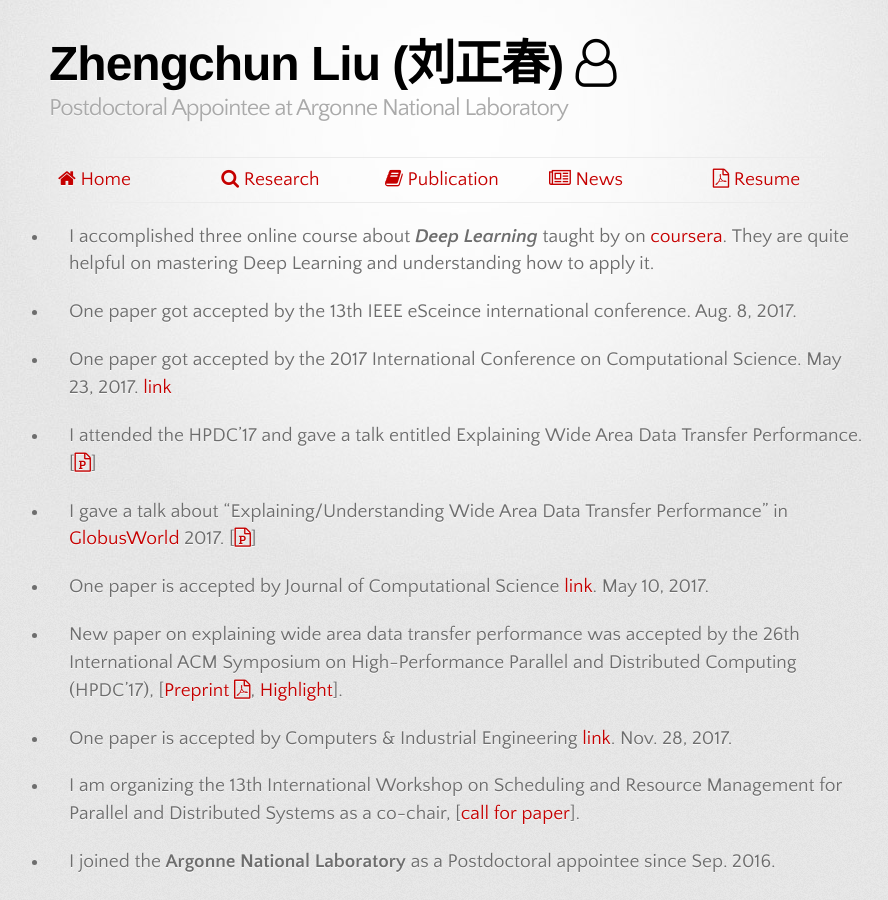
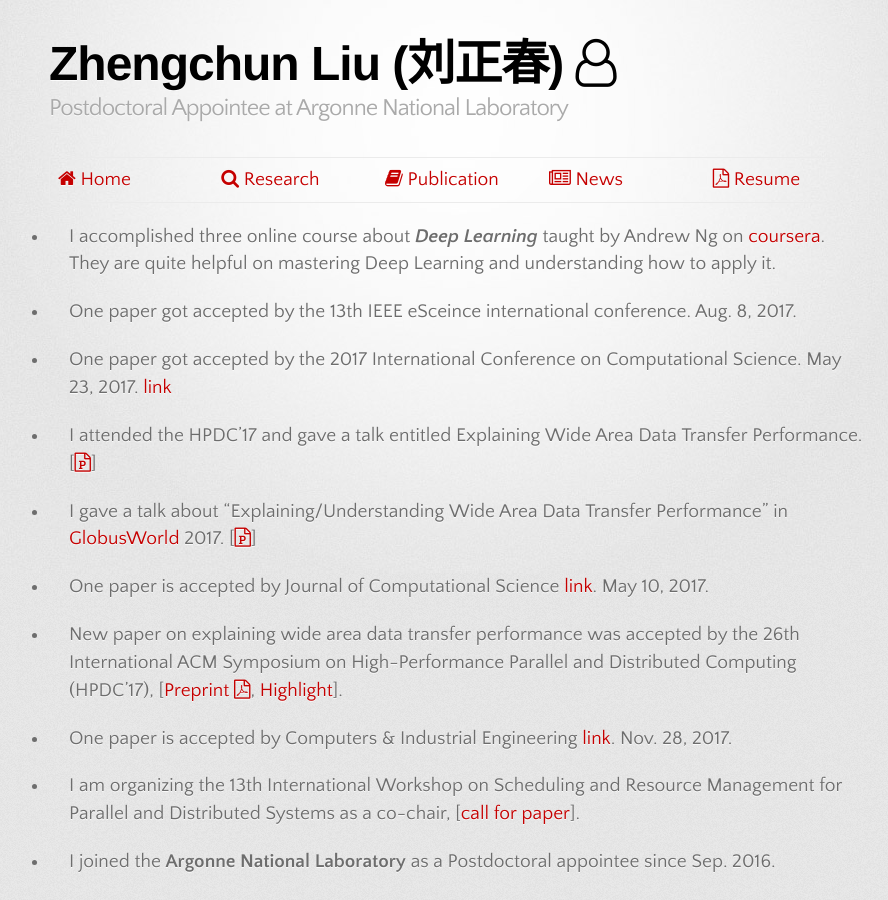
Before and after one commit to lzhengchun/lzhengchun.github.io, a Jekyll site: the page built from News.md, in a window 1280 px wide and 900 px high. Shown: the whole window, without its empty margins (181-1069 px from the left). Built offline with Jekyll 4.4.1, drawn with Linux system fonts in a browser that asks for light colours; some web fonts are replaced.

Commit message:
add, delete, polish etc.

```diff
--- a/News.md
+++ b/News.md
@@ -2,7 +2,7 @@
 layout: default
 title: What's new
 ---
-* I accomplished three online course about ***Deep Learning*** taught by on [coursera](https://www.coursera.org/specializations/deep-learning). They are quite helpful on mastering Deep Learning and understanding how to apply it.
+* I accomplished three online course about ***Deep Learning*** taught by Andrew Ng on [coursera](https://www.coursera.org/specializations/deep-learning). They are quite helpful on mastering Deep Learning and understanding how to apply it.
 
 * One paper got accepted by the 13th IEEE eSceince international conference. Aug. 8, 2017.
 
```
